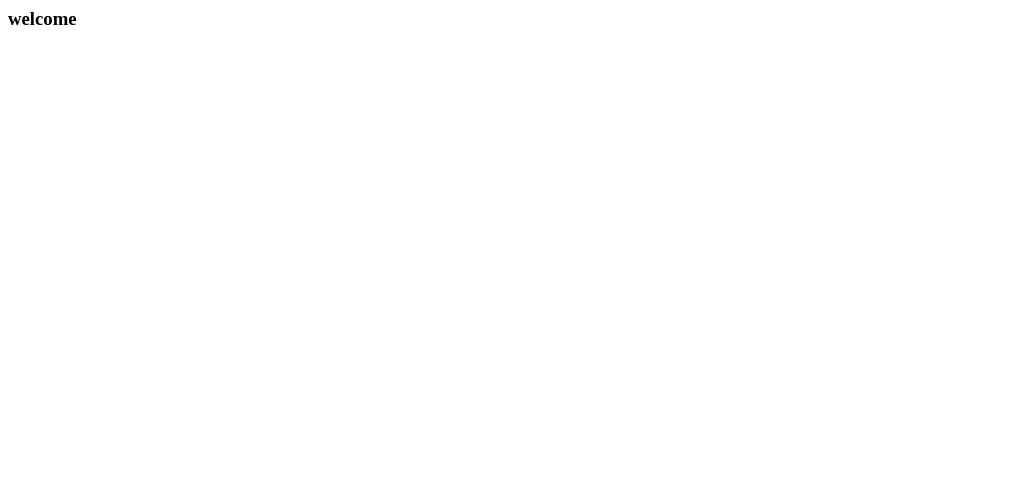
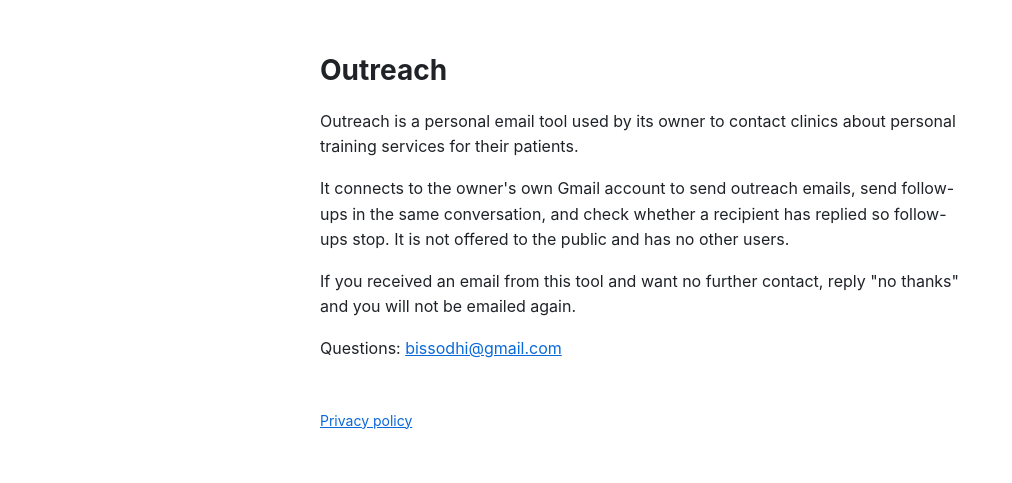
Before and after one commit to bisman-sodhi/outreach, a plain HTML site: page index.html in a window 1280 px wide. Shown: the whole page, without its empty margins (0-1012 px from the left). Drawn offline with Linux system fonts and the light colour scheme.

Commit message:
Add files via upload

```diff
--- a/index.html
+++ b/index.html
@@ -1 +1,22 @@
-<h3> welcome </h3>
+<!doctype html>
+<html lang="en">
+<head>
+  <meta charset="utf-8">
+  <meta name="viewport" content="width=device-width, initial-scale=1">
+  <title>Outreach</title>
+  <style>
+    body { font-family: -apple-system, BlinkMacSystemFont, "Segoe UI", Roboto, sans-serif; max-width: 640px; margin: 48px auto; padding: 0 16px; line-height: 1.6; color: #1f2328; }
+    h1 { font-size: 28px; margin-bottom: 4px; }
+    a { color: #0969da; }
+    footer { margin-top: 48px; font-size: 14px; color: #59636e; }
+  </style>
+</head>
+<body>
+  <h1>Outreach</h1>
+  <p>Outreach is a personal email tool used by its owner to contact clinics about personal training services for their patients.</p>
+  <p>It connects to the owner's own Gmail account to send outreach emails, send follow-ups in the same conversation, and check whether a recipient has replied so follow-ups stop. It is not offered to the public and has no other users.</p>
+  <p>If you received an email from this tool and want no further contact, reply "no thanks" and you will not be emailed again.</p>
+  <p>Questions: <a href="mailto:bissodhi@gmail.com">bissodhi@gmail.com</a></p>
+  <footer><a href="privacy.html">Privacy policy</a></footer>
+</body>
+</html>
```
